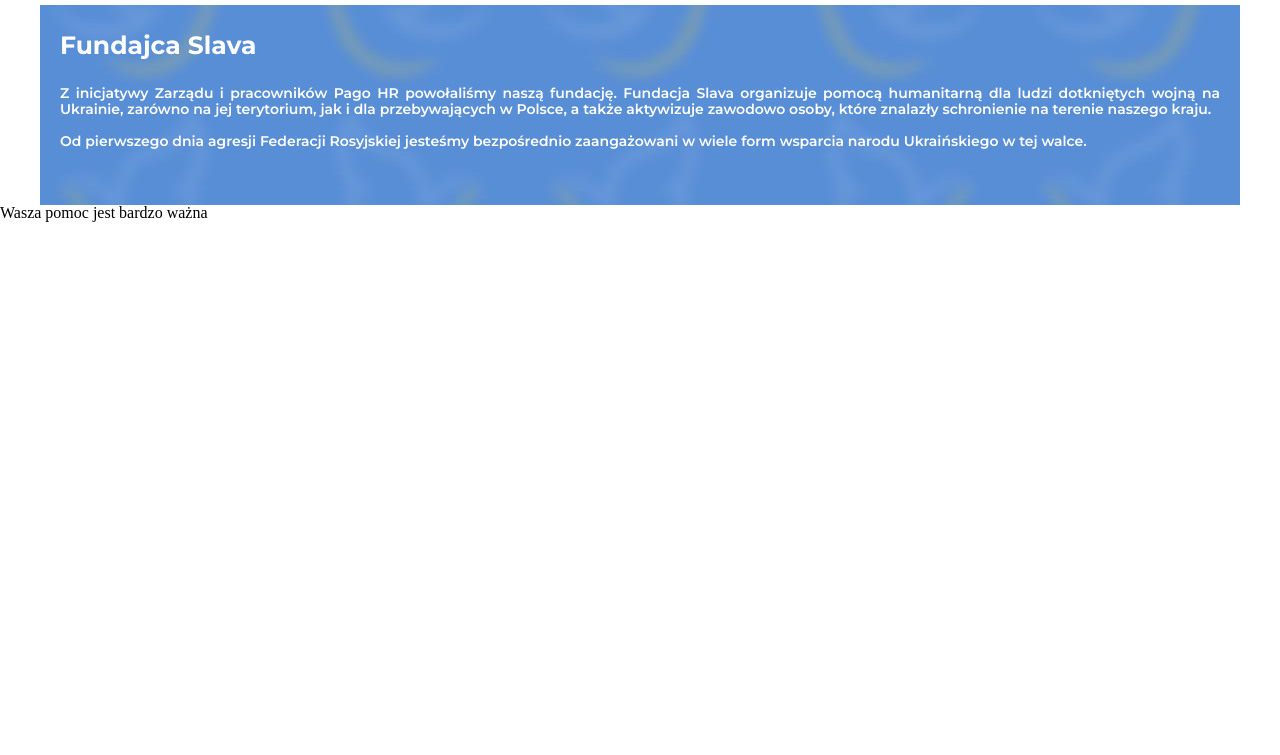
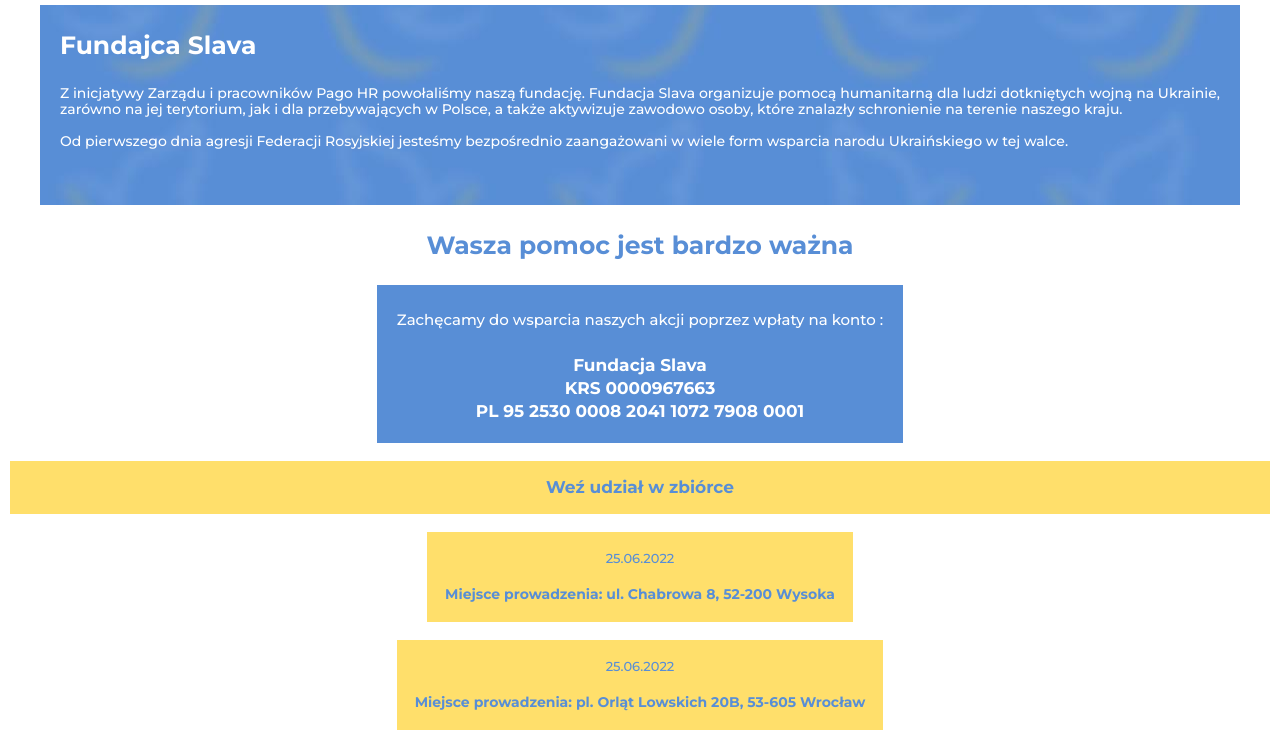
Before and after one commit to SteeveTrader/fundacja_Slava_SD, a website: page src/index.html in a window 1280 px wide. Shown: the part 60-815 px from the top of the page. Drawn offline with nearby package versions, Linux system fonts and the light colour scheme; files that its build step writes are made by us from their sources; files whose address does not match are found by name.

Commit message:
chore: add a suppotrt section

```diff
--- a/src/index.html
+++ b/src/index.html
@@ -6,7 +6,7 @@
     <meta name="viewport" content="width=device-width, initial-scale=1.0">
     <link rel="preconnect" href="https://fonts.googleapis.com">
     <link rel="preconnect" href="https://fonts.gstatic.com" crossorigin>
-    <link href="https://fonts.googleapis.com/css2?family=Montserrat:wght@400;500;600;700&display=swap" rel="stylesheet">
+    <link href="https://fonts.googleapis.com/css2?family=Montserrat:wght@400;500;700&display=swap" rel="stylesheet">
     <script src="./dist/js/scripts.min.js" defer></script>
     <link type="Image/x-icon" href="./dist/images/favicon/favicon.ico" rel="icon">
     <link rel="stylesheet" href="./dist/css/styles.min.css">
@@ -53,6 +53,27 @@
 
     <section class="support">
         <h2 class="support__title">Wasza pomoc jest bardzo ważna</h2>
+
+        <div class="support__cards">
+            <div class="support__cards-bank-account">
+                <div>Zachęcamy do wsparcia naszych akcji poprzez wpłaty na konto :</div>
+                <div>Fundacja Slava <br>KRS 0000967663 <br> PL 95 2530 0008 2041 1072 7908 0001</div>
+            </div>
+
+            <div class="support__cards-title">Weź udział w zbiórce</div>
+
+            <div class="support__cards-item1">
+                <div>25.06.2022</div>
+                <div>Miejsce prowadzenia: ul. Chabrowa 8, 52-200 Wysoka</div>
+            </div>
+
+            <div class="support__cards-item2">
+                <div>25.06.2022</div>
+                <div>Miejsce prowadzenia: pl. Orląt Lowskich 20B, 53-605 Wrocław</div>
+            </div>
+        </div>
     </section>
+
+    <section></section>
 </body>
 </html>
--- a/src/scss/_support.scss
+++ b/src/scss/layout/_actions.scss
@@ -4,5 +4,4 @@
 .support {
     @include minWidth;
     box-sizing: border-box;
-    min-width: 320px;
 }
--- a/src/scss/layout/_banner.scss
+++ b/src/scss/layout/_banner.scss
@@ -26,7 +26,7 @@
 }
 
 .banner__text {
-    @include monserrat(600);
+    @include monserrat(500);
     font-size: 14px;
     line-height: 16px;
     text-align: justify;
--- /dev/null
+++ b/src/scss/layout/_support.scss
@@ -0,0 +1,100 @@
+@import "../abstracts/mixin";
+@import "../abstracts/variables";
+
+.support {
+    @include minWidth;
+    box-sizing: border-box;
+}
+
+.support__title {
+    @include monserrat(700);
+    font-size: 25px;
+    line-height: 30px;
+    padding-top: 25px;
+}
+
+.support__cards {
+    @include grid;
+    grid-column-gap: 14px;
+    grid-row-gap: 18px;
+    grid-template-areas:
+    "bank"
+    "title"
+    "card1"
+    "card2"
+    ;
+    padding: 25px 10px;
+}
+
+.support__cards-bank-account {
+    color: $main-color;
+    background: #588ED6;
+    grid-area: bank;
+
+    div:first-child {
+        @include monserrat(500);
+        font-size: 15px;
+        line-height: 19px;
+        padding: 25px 20px;
+    }
+
+    div:last-child {
+        @include monserrat(700);
+        font-size: 17px;
+        line-height: 23px;
+        padding-bottom: 20px;
+    }
+}
+
+.support__cards-title {
+    @include monserrat(700);
+    font-size: 17px;
+    line-height: 23px;
+    padding: 15px 0 15px;
+    background-color: #FFDF6B;
+    grid-area: title;
+    width: 100%;
+}
+
+.support__cards-item1,
+.support__cards-item2 {
+    background-color: #FFDF6B;
+    padding: 18px;
+    gap: 18px;
+
+    div:first-child {
+        @include monserrat(500);
+        font-size: 13px;
+        line-height: 17px;
+    }
+
+    div:last-child {
+        @include monserrat(700);
+        font-size: 14px;
+        line-height: 19px;
+    }
+}
+
+.support__cards-item1 {
+    grid-area: card1;
+}
+
+.support__cards-item2 {
+    grid-area: card2;
+}
+
+.support__title,
+.support__cards-title,
+.support__cards-item1,
+.support__cards-item2 {
+    color: $blue-color;
+}
+
+.support__title,
+.support__cards-bank-account,
+.support__cards-title,
+.support__cards-item1,
+.support__cards-item2 {
+    @include flex(center, center, column);
+    text-align: center;
+}
--- a/src/scss/styles.min.scss
+++ b/src/scss/styles.min.scss
@@ -4,3 +4,5 @@
 @import "./base/reset";
 @import "./layout/header";
 @import "./layout/banner";
+@import "./layout/support";
+@import "./layout/actions";
```
Also changed, not shown: index.html (+1 -1 lines), dist/css/styles.min.css, dist/images/logoPartners/KDF/Kwatery dla firm logo 750x750 2.png (added), dist/images/logoPartners/KDF/Kwatery dla firm logo 750x750 4.png (added), dist/images/logoPartners/KDF/Kwatery dla firm logo 750x750.png (added), dist/images/logoPartners/Pago HR/Pago-HR-logo2 4.png (added), dist/images/logoPartners/Pago HR/Pago-HR-logo@2x 2.png (added), dist/images/logo_Fundacja_Slava 2.png (added), dist/images/logo_Fundacja_Slava.png (added), 2 other files.
